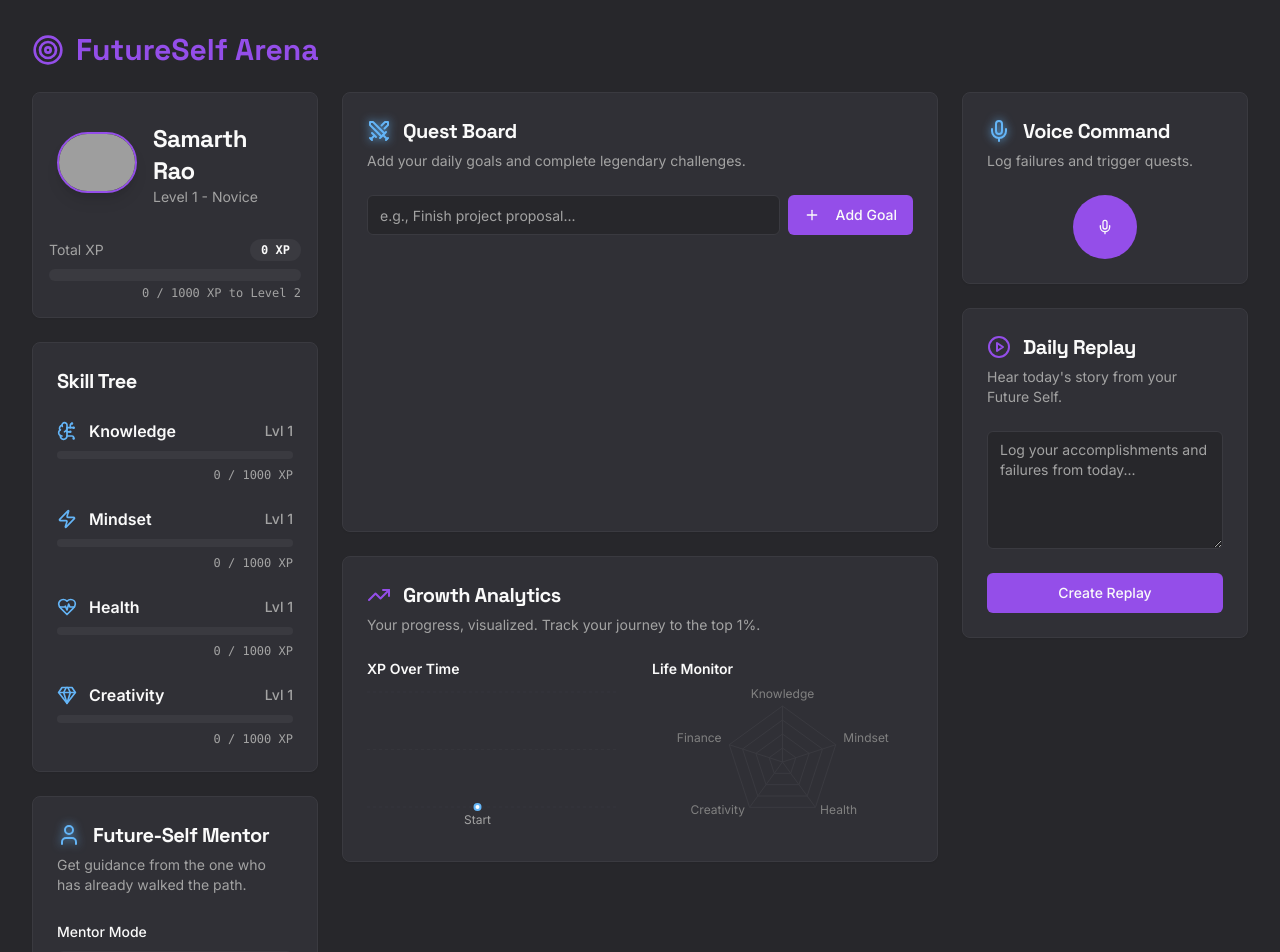
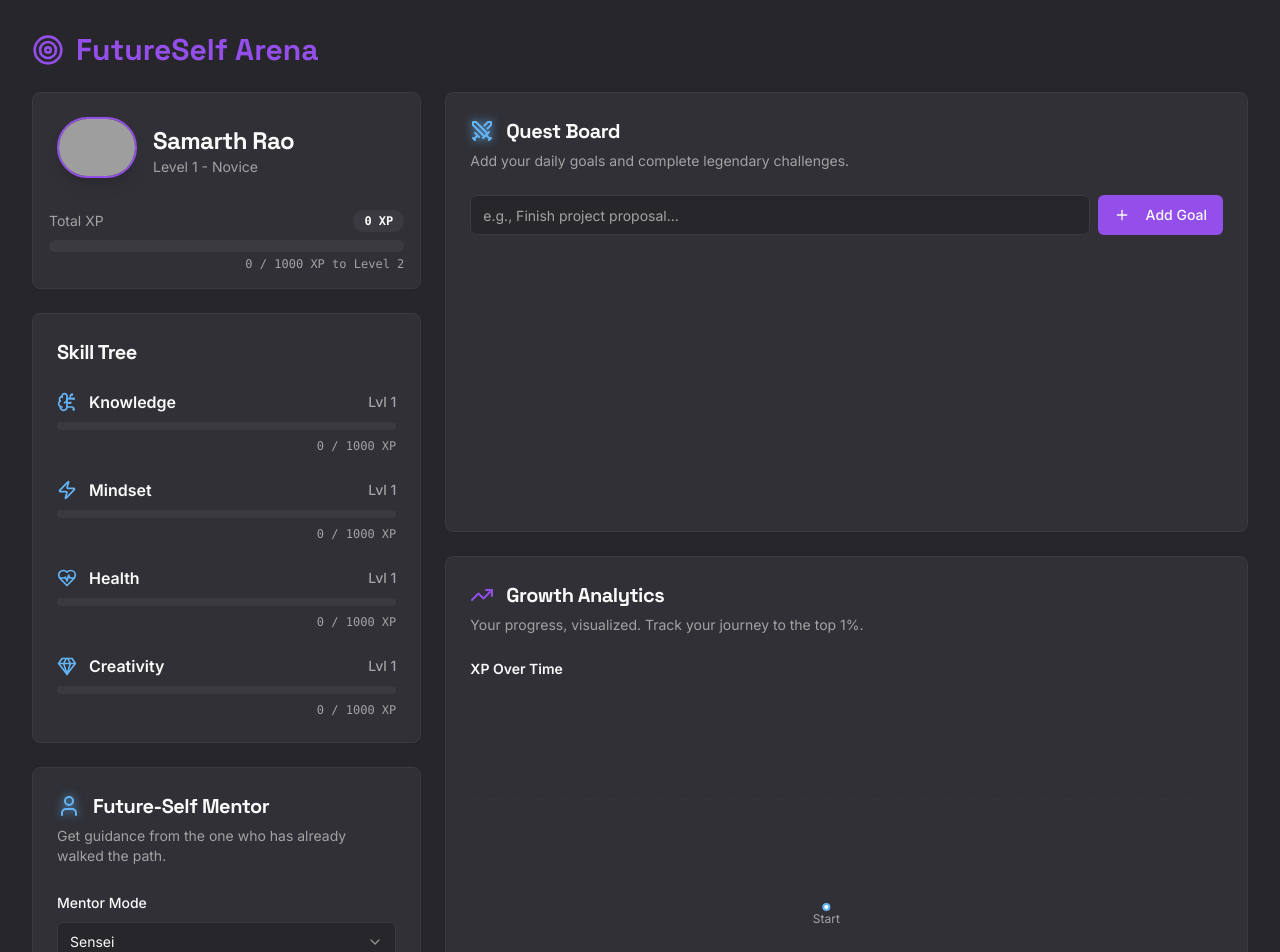
Before and after one commit to samarthrao34/FutureSelf-Arena, a Next.js app: page / in a window 1280 px wide. Shown: the top 952 px of the page. Built offline with nearby package versions, Linux system fonts and the light colour scheme; grey boxes are pictures that could not be loaded; what @genkit-ai/google-genai, genkit would draw is missing.

Commit message:
what are the unnecessary things do uh think it has right now and should

```diff
--- a/src/app/_components/analytics-dashboard.tsx
+++ b/src/app/_components/analytics-dashboard.tsx
@@ -13,7 +13,7 @@ import {
   ChartTooltipContent,
   ChartConfig,
 } from '@/components/ui/chart';
-import { Line, LineChart, PolarAngleAxis, PolarGrid, Radar, RadarChart, XAxis, CartesianGrid } from 'recharts';
+import { Line, LineChart, XAxis, CartesianGrid } from 'recharts';
 import { TrendingUp } from 'lucide-react';
 
 const chartConfig: ChartConfig = {
@@ -38,8 +38,6 @@ const chartConfig: ChartConfig = {
 type AnalyticsDashboardProps = {
     analyticsData: {
         xpOverTime: { date: string, XP: number }[];
-        lifeMonitor: { stat: string, value: number, fullMark: number }[];
-        failureSuccess: { name: string, value: number, fill: string }[];
     }
 }
 
@@ -55,10 +53,10 @@ export default function AnalyticsDashboard({ analyticsData }: AnalyticsDashboard
           Your progress, visualized. Track your journey to the top 1%.
         </CardDescription>
       </CardHeader>
-      <CardContent className="grid grid-cols-1 md:grid-cols-2 gap-6">
+      <CardContent className="grid grid-cols-1 gap-6">
         <div className="space-y-2">
             <h3 className="font-semibold text-sm">XP Over Time</h3>
-            <ChartContainer config={chartConfig} className="h-[150px] w-full">
+            <ChartContainer config={chartConfig} className="h-[250px] w-full">
               <LineChart data={analyticsData.xpOverTime} margin={{ top: 5, right: 10, left: -30, bottom: 0 }}>
                 <CartesianGrid vertical={false} strokeDasharray="3 3" />
                 <XAxis dataKey="date" tick={{ fontSize: 12 }} tickLine={false} axisLine={false} />
@@ -76,17 +74,6 @@ export default function AnalyticsDashboard({ analyticsData }: AnalyticsDashboard
               </LineChart>
             </ChartContainer>
         </div>
-        <div className="space-y-2">
-            <h3 className="font-semibold text-sm">Life Monitor</h3>
-             <ChartContainer config={chartConfig} className="h-[150px] w-full">
-                <RadarChart data={analyticsData.lifeMonitor} margin={{ top: 10, right: 0, left: 0, bottom: 0 }}>
-                    <ChartTooltip cursor={false} content={<ChartTooltipContent />} />
-                    <PolarAngleAxis dataKey="stat" tick={{ fontSize: 12 }} />
-                    <PolarGrid />
-                    <Radar name="Life Stats" dataKey="value" stroke="hsl(var(--primary))" fill="hsl(var(--primary))" fillOpacity={0.6} />
-                </RadarChart>
-            </ChartContainer>
-        </div>
       </CardContent>
     </Card>
   );
--- a/src/app/page.tsx
+++ b/src/app/page.tsx
@@ -8,7 +8,6 @@ import SkillsTracker from './_components/skills-tracker';
 import AnalyticsDashboard from './_components/analytics-dashboard';
 import MentorPanel from './_components/mentor-panel';
 import VoiceLogger from './_components/voice-logger';
-import DailyReplay from './_components/daily-replay';
 import type { Quest, Skill } from '@/lib/types';
 import { BrainCircuit, Zap, HeartPulse, Gem } from 'lucide-react';
 import { analyticsData } from '@/lib/data';
@@ -98,8 +97,8 @@ export default function Home() {
   return (
     <div className="min-h-screen bg-background text-foreground p-4 sm:p-6 lg:p-8">
       <Header />
-      <main className="grid grid-cols-1 lg:grid-cols-3 xl:grid-cols-4 gap-6 mt-6">
-        <div className="lg:col-span-1 xl:col-span-1 flex flex-col gap-6">
+      <main className="grid grid-cols-1 lg:grid-cols-3 gap-6 mt-6">
+        <div className="lg:col-span-1 flex flex-col gap-6">
           <ProfileCard
             level={level}
             totalXp={totalXp}
@@ -109,7 +108,7 @@ export default function Home() {
           <SkillsTracker skills={skills} />
           <MentorPanel />
         </div>
-        <div className="lg:col-span-2 xl:col-span-2 flex flex-col gap-6">
+        <div className="lg:col-span-2 flex flex-col gap-6">
           <QuestBoard
             quests={quests}
             onUpdateQuest={handleUpdateQuest}
@@ -117,10 +116,7 @@ export default function Home() {
             onDeleteQuest={handleDeleteQuest}
           />
           <AnalyticsDashboard analyticsData={localAnalyticsData} />
-        </div>
-        <div className="lg:col-span-3 xl:col-span-1 flex flex-col gap-6">
           <VoiceLogger />
-          <DailyReplay />
         </div>
       </main>
     </div>
```
